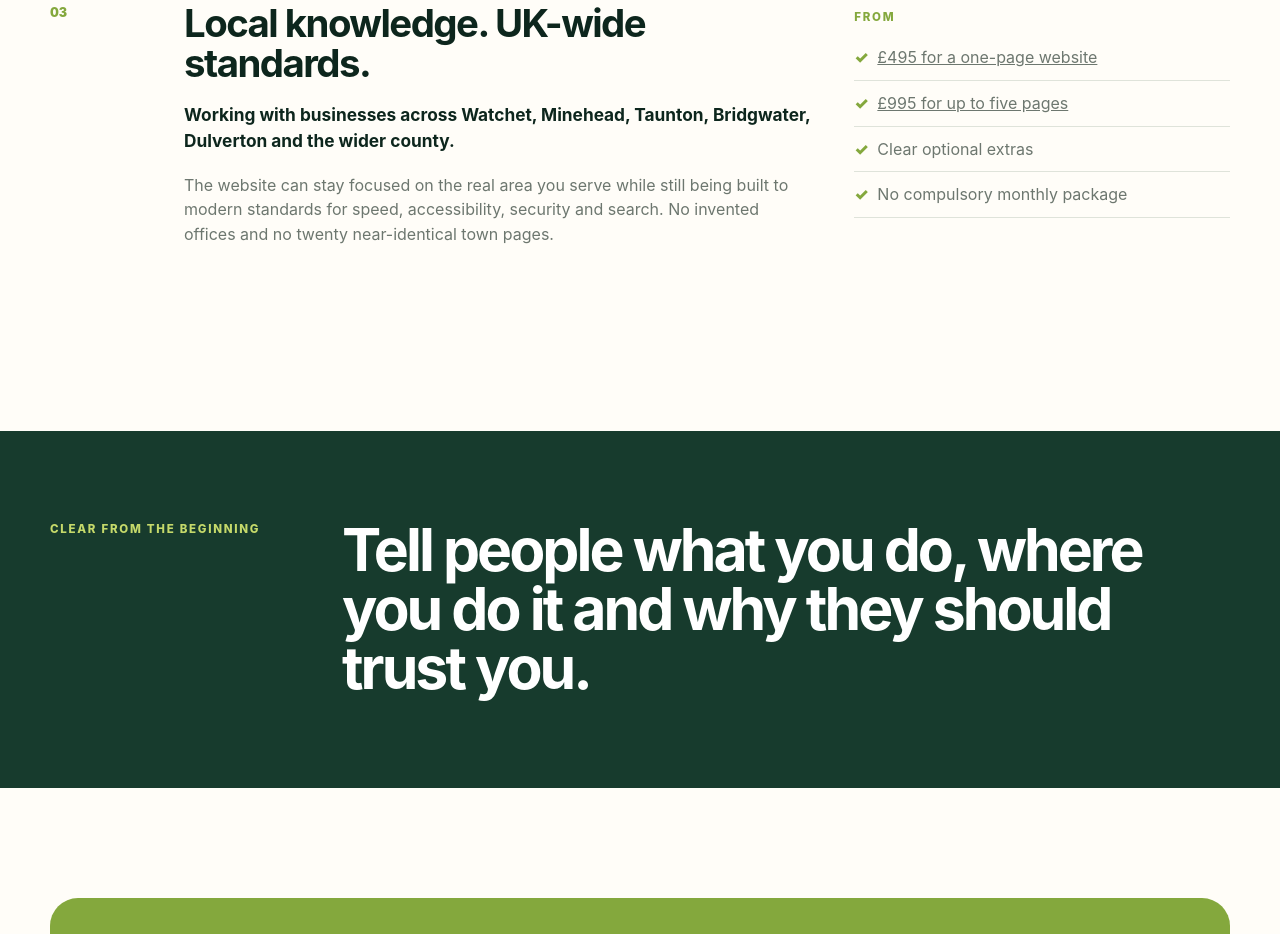
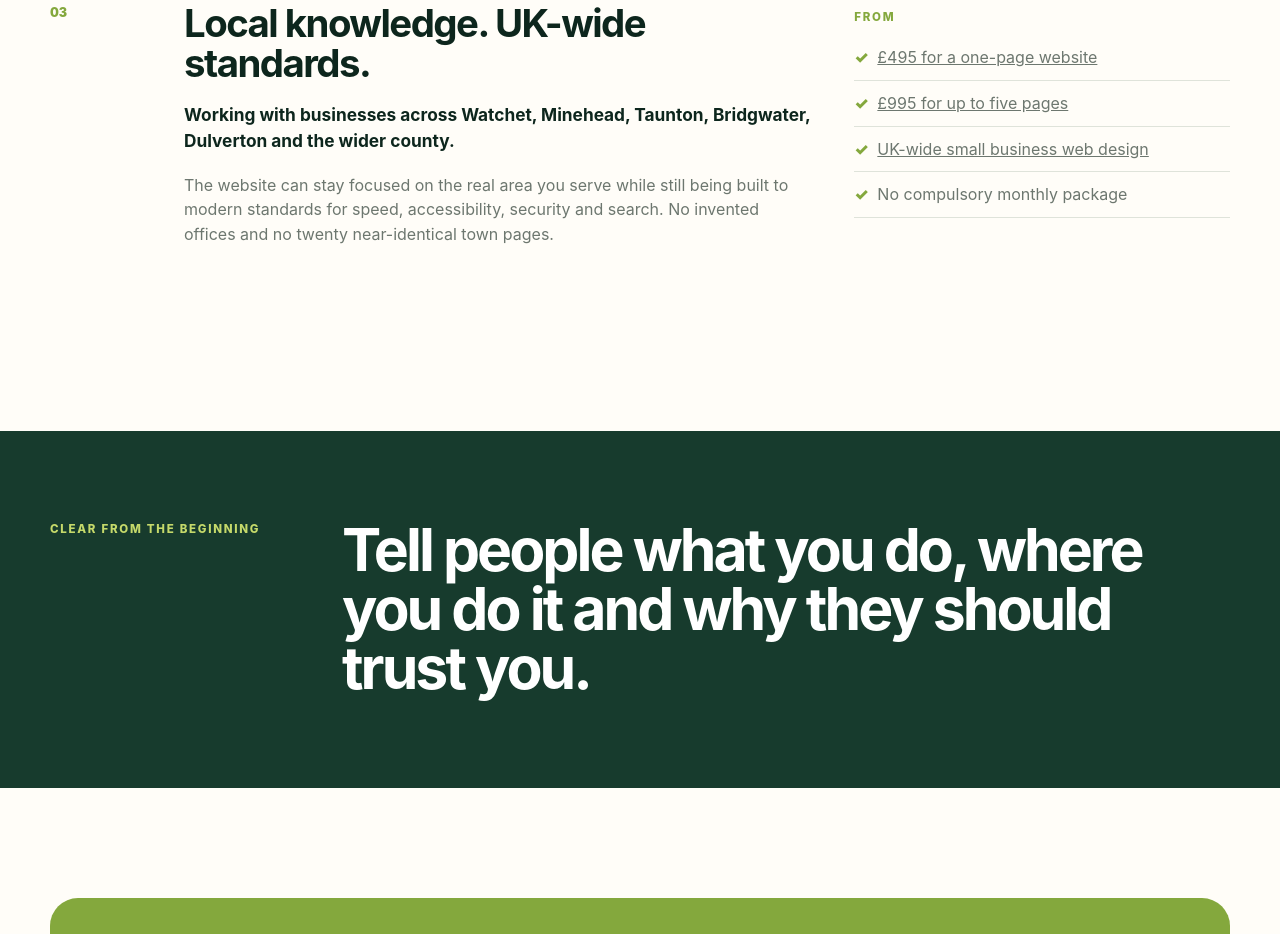
Before and after one commit to misterel72/avocado-signal, an Astro site: page /web-design-somerset in a window 1280 px wide. Shown: the part 1350-2284 px from the top of the page. Built offline with nearby package versions, Linux system fonts and the light colour scheme; Astro itself is replaced by a stand-in of ours.

Commit message:
Cross-link Somerset and UK small business web design pages

```diff
--- a/src/pages/web-design-somerset.astro
+++ b/src/pages/web-design-somerset.astro
@@ -80,7 +80,7 @@
         <ul>
           <li><a href="/pricing">£495 for a one-page website</a></li>
           <li><a href="/pricing">£995 for up to five pages</a></li>
-          <li>Clear optional extras</li>
+          <li><a href="/small-business-web-design">UK-wide small business web design</a></li>
           <li>No compulsory monthly package</li>
         </ul>
       </div>
```
